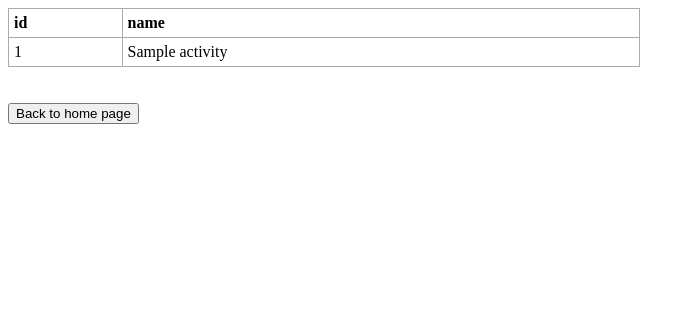
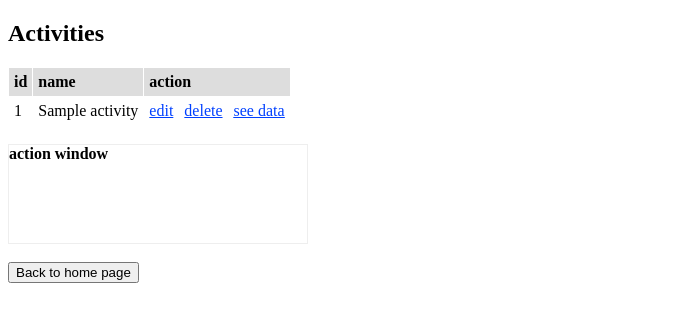
Before and after one commit to GustavoSouza123/activity-tracker, a PHP site: page /activities.php in a window 1280 px wide. Shown: the top 322 px of the page, without its empty margins (0-695 px from the left). Run offline with PHP 8.4, Linux system fonts and the light colour scheme; tables that the repository leaves empty or names only in its code hold one stand-in row (values such as "Sample post").

Commit message:
features: edit and delete activities, styles

```diff
--- a/activities.php
+++ b/activities.php
@@ -11,24 +11,31 @@
     <title>Activities</title>
 </head>
 <body>
+    <h2>Activities</h2>
+
     <?php
         try {
+            // print all the data in the activities table
             $sql = $pdo->prepare("SELECT * FROM `activities`");
             $sql->execute();
             $data = $sql->fetchAll();
 
             if($data == null) {
-                echo "no values found";
+                echo "no values found<br>";
             } else {
                 echo "<table>
                     <tr>
                         <th>id</th>
                         <th>name</th>
+                        <th colspan='3'>action</th>
                     </tr>";
                 foreach($data as $key => $value) {
                     echo "<tr>
                             <td>".$value['id']."</td>
                             <td>".$value['name']."</td>
+                            <td class='action edit' row_id='".$value['id']."'>edit</td>
+                            <td class='action delete' row_id='".$value['id']."'>delete</td>
+                            <td class='action see'><a href='activity_data.php'>see data</a></td>
                         </tr>";
                 }
                 echo "</table>";
@@ -36,9 +43,67 @@
         } catch(PDOException $e) {
             echo $sql . "<br>" . $e->getMessage();
         }
+
+        // edit row
+        $message = "";
+        if(isset($_POST["edit"])) {
+            if(empty($_POST["name"])) {
+                $message = "fill in the required fields";
+            } else {
+                try {
+                    $id = $_POST["data-id"];
+                    $sql = $pdo->prepare("UPDATE `activities` SET name=? WHERE id=?");
+                    $sql->execute(array($_POST["name"], $id));
+
+                    $message = "activity edited successfully, refresh the page to see the changes";
+                } catch(PDOException $e) {
+                    echo $sql . "<br>" . $e->getMessage();
+                }
+            }
+        }
+
+        // delete row
+        if(isset($_POST["delete"])) {
+            try {
+                // delete table with the name of the activity
+                // make a confirmation screen
+                $id = $_POST["data-id"];
+                $sql = $pdo->prepare("DELETE FROM `activities` WHERE id=?");
+                $sql->execute(array($id));
+
+                $message = "activity deleted successfully, refresh the page to see the changes";
+            } catch(PDOException $e) {
+                echo $sql . "<br>" . $e->getMessage();
+            }
+        }
     ?>
-    <br><br>
 
+    <br>
+    <div class="action-window">
+        <b>action window</b>
+        <div class="edit">
+            <form action="" method="post">
+                <span>name:</span><input type="text" name="name" /><br>
+                <input type="hidden" name="data-id" />
+                <input type="submit" name="edit" value="ok" />
+                <input type="reset" value="cancel" /><br>
+            </form>
+        </div>
+        <div class="delete">
+            <p>are you sure you want to delete row <span></span>?</p>
+            <form action="" method="post">
+                <input type="hidden" name="data-id" />
+                <input type="submit" name="delete" value="ok" />
+                <input type="reset" value="cancel" />
+            </form>
+        </div>
+        <p class="error"><?php echo $message; ?></p>
+    </div>
+
+    <br>
     <button><a href="index.php">Back to home page</a></button>
+
+    <script src="js/jquery.js"></script>
+    <script src="js/script.js"></script>
 </body>
 </html>
--- a/add_activity.php
+++ b/add_activity.php
@@ -41,18 +41,16 @@
         }
     ?>
 
-    <h1>Add an activity</h1>
+    <h2>Add an activity</h2>
     <p>Enter the name of the activity you want to add</p>
 
     <form action="" method="post">
         <input type="text" name="name" />
         <input type="submit" value="Submit" />
+        <?php echo $message . "<br>"; ?>
     </form>
 
     <br>
-    <?php echo $message . "<br>"; ?>
-    <br>
-
     <button><a href="index.php">Back to home page</a></button>
 </body>
 </html>
--- a/connection.php
+++ b/connection.php
@@ -2,12 +2,13 @@
     define('HOST', 'localhost');
     define('USERNAME', 'root');
     define('PASSWORD', '');
+    define('DBNAME', 'activity-tracker');
 
     try {
         $pdo = new PDO('mysql:host='.HOST, USERNAME, PASSWORD);
         $pdo->setAttribute(PDO::ATTR_ERRMODE, PDO::ERRMODE_EXCEPTION);
-        $sql = "CREATE DATABASE IF NOT EXISTS `activities`;
-                USE `activities`;
+        $sql = "CREATE DATABASE IF NOT EXISTS `".DBNAME."`;
+                USE `activity-tracker`;
                 CREATE TABLE IF NOT EXISTS `activities` (
                     id INT NOT NULL AUTO_INCREMENT,
                     name VARCHAR(55) NOT NULL,
--- a/css/style.css
+++ b/css/style.css
@@ -7,16 +7,37 @@ a {
     text-decoration: none;
 }
 
-table {
-    width: 50%;
+table, th, td {
+    border: 1px solid #fff;
+    border-collapse: collapse;
+    padding: 5px;
+}
+
+tr:nth-child(odd) {
+    background-color: #ddd;
 }
 
 th {
     text-align: left;
 }
 
-table, th, td {
-    border: 1px solid #aaa;
-    border-collapse: collapse;
-    padding: 5px;
+td.action,
+td.action a {
+    color: rgb(0, 64, 255);
+    text-decoration: underline;
+    cursor: pointer
 }
+
+.action-window {
+    width: 300px;
+    min-height: 100px;
+    border: 1px solid #eee;
+}
+
+.action-window > div {
+    display: none;
+}
+
+.action-window p {
+    margin: 0;
+}
--- a/drop_database.php
+++ b/drop_database.php
@@ -1,6 +1,6 @@
 <?php
     require "connection.php";
-    $sql = "DROP DATABASE `activities`";
+    $sql = "DROP DATABASE `".DBNAME."`";
     $pdo->exec($sql);
 ?>
 
@@ -13,6 +13,7 @@
     <title>Drop database</title>
 </head>
 <body>
+    <h2>Drop database</h2>
     <button><a href="index.php">Back to home page</a></button>
 </body>
 </html>
--- a/index.php
+++ b/index.php
@@ -8,7 +8,6 @@
     <meta charset="UTF-8">
     <meta name="viewport" content="width=device-width, initial-scale=1.0">
     <link rel="stylesheet" href="css/style.css" />
-    <script src="js/jquery.js"></script>
     <title>Activity Tracker</title>
 </head>
 <body>
@@ -19,9 +18,10 @@
         <button class="see-activities"><a href="activities.php">See activities</a></button>
     </div>
 
-    <br><br><br>
+    <br><br><br><br><br>
     <button class="drop-database"><a href="drop_database.php">Drop database</a></button>
 
-    <script src="js/script.js"></script>
+    <!-- <script src="js/jquery.js"></script> -->
+    <!-- <script src="js/script.js"></script> -->
 </body>
 </html>
--- a/js/script.js
+++ b/js/script.js
@@ -1,3 +1,28 @@
 $(function() {
+    // actions (edit and delete)
+    $('td.action').click(function() {
+        var action = $(this).attr('class').split(' ');
+        var dataId = $(this).attr('row_id');
 
+        if(action[1] == 'edit' || action[1] == 'delete') {
+            $('.action-window p.error').css('display', 'none')
+            $('.action-window b').html('');
+            $('.action-window b').html(action[1]);
+            $('.action-window > div').css('display', 'none');
+            $('.action-window .'+action[1]).css('display', 'block');
+            $('.action-window .btns').css('display', 'block');
+            $('.action-window .'+action[1]+' input[type="hidden"]').attr('value', dataId);
+
+            if(action[1] == 'edit') {
+                $('.action-window .edit input[type="text"]').val($(this).prev().html());
+            } else if(action[1] == 'delete') {
+                $('.action-window .delete p span').html(dataId);
+            }
+        }
+    })
+
+    // reset action window
+    $('input[type="reset"]').click(function() {
+        location.reload(true);
+    })
 })
```
